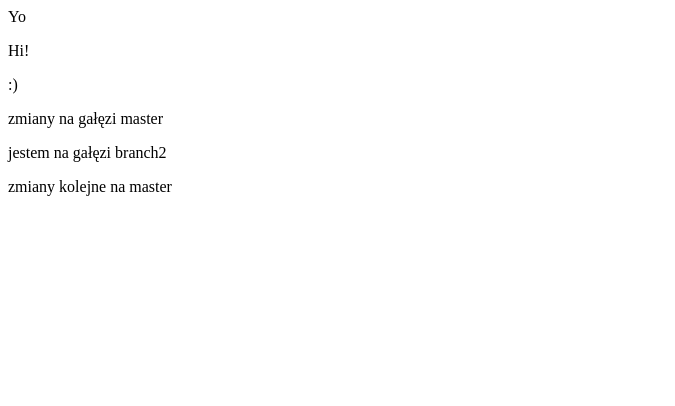
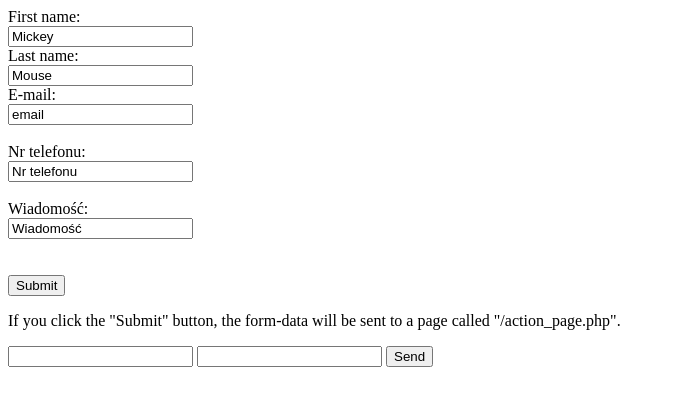
Before and after one commit to yagoda6/yagoda6.github.io, a plain HTML site: page index.html in a window 1280 px wide. Shown: the whole page, without its empty margins (0-675 px from the left). Drawn offline with Linux system fonts and the light colour scheme.

Commit message:
formularz

```diff
--- a/index.html
+++ b/index.html
@@ -1,19 +1,34 @@
-<p>Yo</p>
+<!DOCTYPE html>
+<html>
 
-<p>Hi!</p>
+<body>
+
+    <form action="/action_page.php">
+        First name:<br>
+        <input type="text" name="firstname" value="Mickey">
+        <br> Last name:<br>
+        <input type="text" name="lastname" value="Mouse">
+        <br> E-mail: <br>
+        <input type="email" name="E-mail" value="email"> <br>
+        <br> Nr telefonu: <br>
+        <input type="text" name="Nr telefonu" value="Nr telefonu"> <br>
+        <br> Wiadomość: <br>
+        <input type="text" name="Wiadomość" value="Wiadomość"> <br>
+
+        <br><br>
+        <input type="submit" value="Submit">
+    </form>
+
+    <p>If you click the "Submit" button, the form-data will be sent to a page called "/action_page.php".</p>
 
 
-<p>:)</p>
+<form action="https://formspree.io/paula.chojecka@gmail.com"
+      method="POST">
+    <input type="text" name="name">
+    <input type="email" name="_replyto">
+    <input type="submit" value="Send">
+</form>
 
+</body>
 
-<p> zmiany na gałęzi master</p>
-
-
-
-
-<p>jestem na gałęzi branch2</p>
-
-
-
-
-<p> zmiany kolejne na master</p>
+</html>
```
